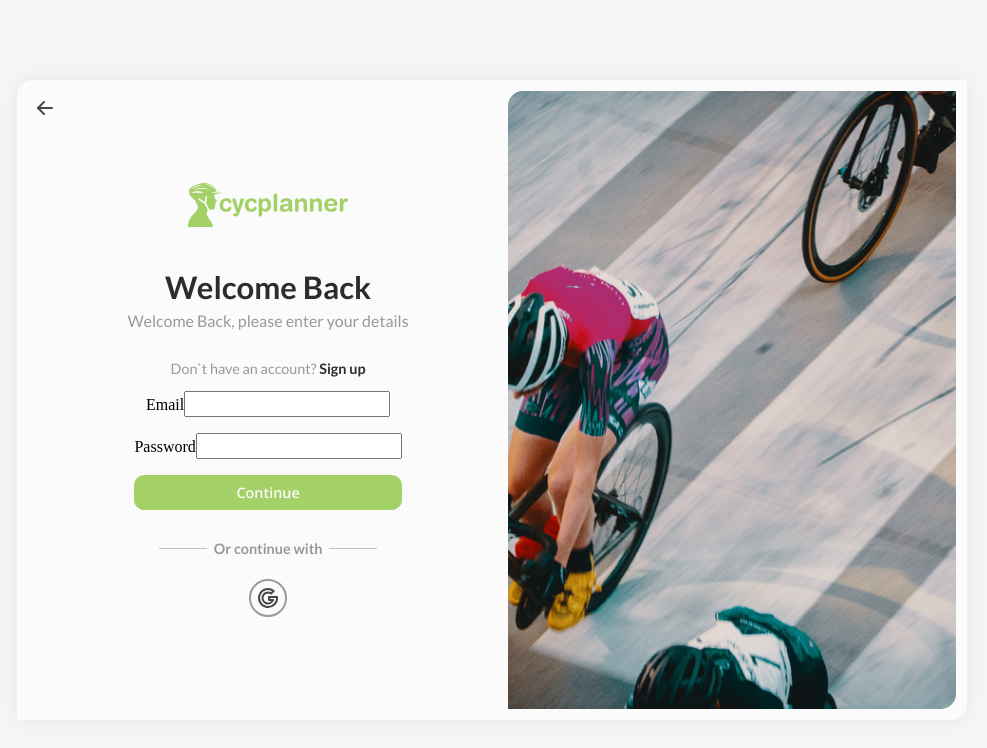
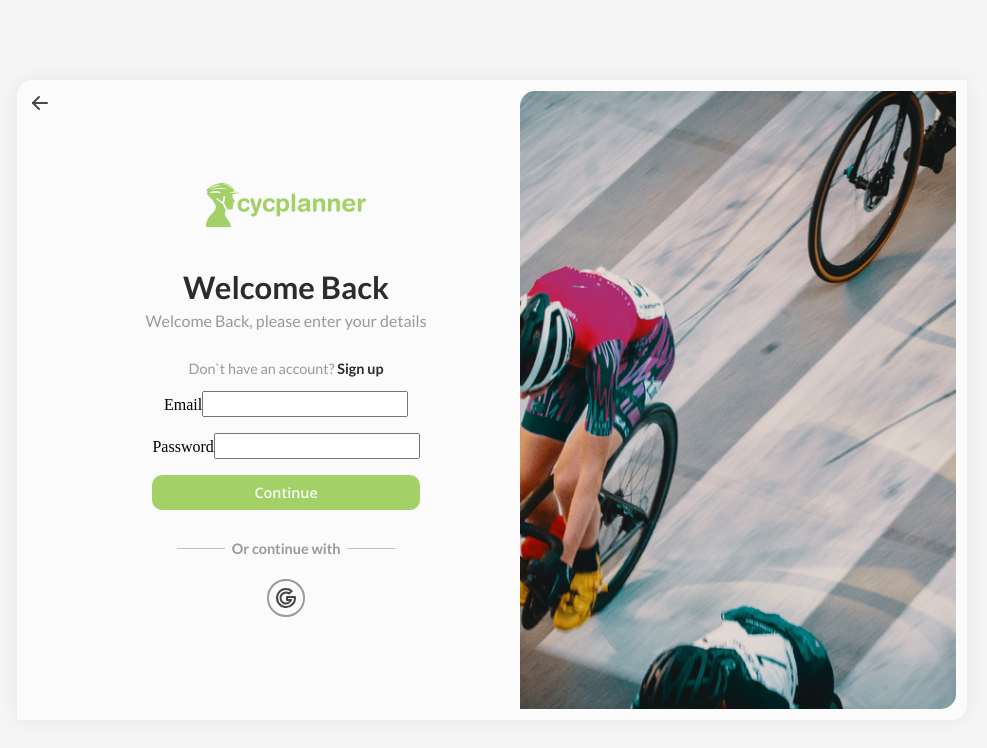
Before and after one commit to vladokuskov/cycplanner, a Next.js app: page /login in a window 1280 px wide. Shown: the top 748 px of the page, without its empty margins (148-1135 px from the left). Built offline with nearby package versions, Linux system fonts and the light colour scheme.

Commit message:
added accessability to back btn

```diff
--- a/src/sass/pages/_authenification.scss
+++ b/src/sass/pages/_authenification.scss
@@ -10,7 +10,6 @@
     height: 100vh;
   }
   .authentication-wrapper {
-    position: relative;
     min-width: 22rem;
     width: 100%;
     margin: 1rem;
@@ -25,15 +24,14 @@
     @include media($from: 'md') {
       flex-direction: row;
     }
-    .btn-icon {
-      position: absolute;
-      top: 1rem;
-      left: 1rem;
+    a {
+      align-self: flex-start;
     }
     .authentication-content-wrapper {
       @include flexCenter(column, 1rem);
       width: 100%;
       .content-header-wrapper {
+        width: 100%;
         @include flexCenter(column, 1.2rem);
       }
       .header-logo-wrapper {
```
